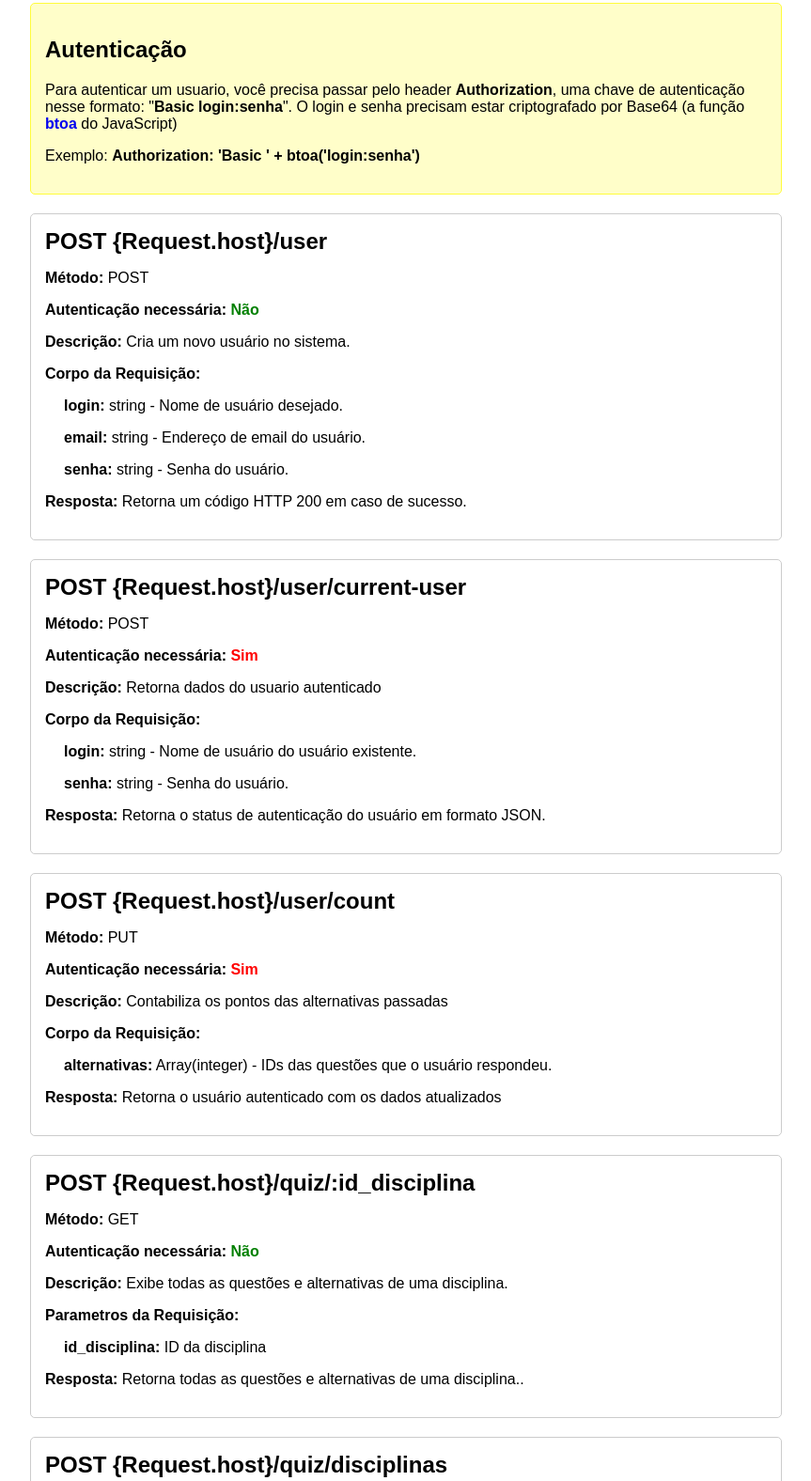
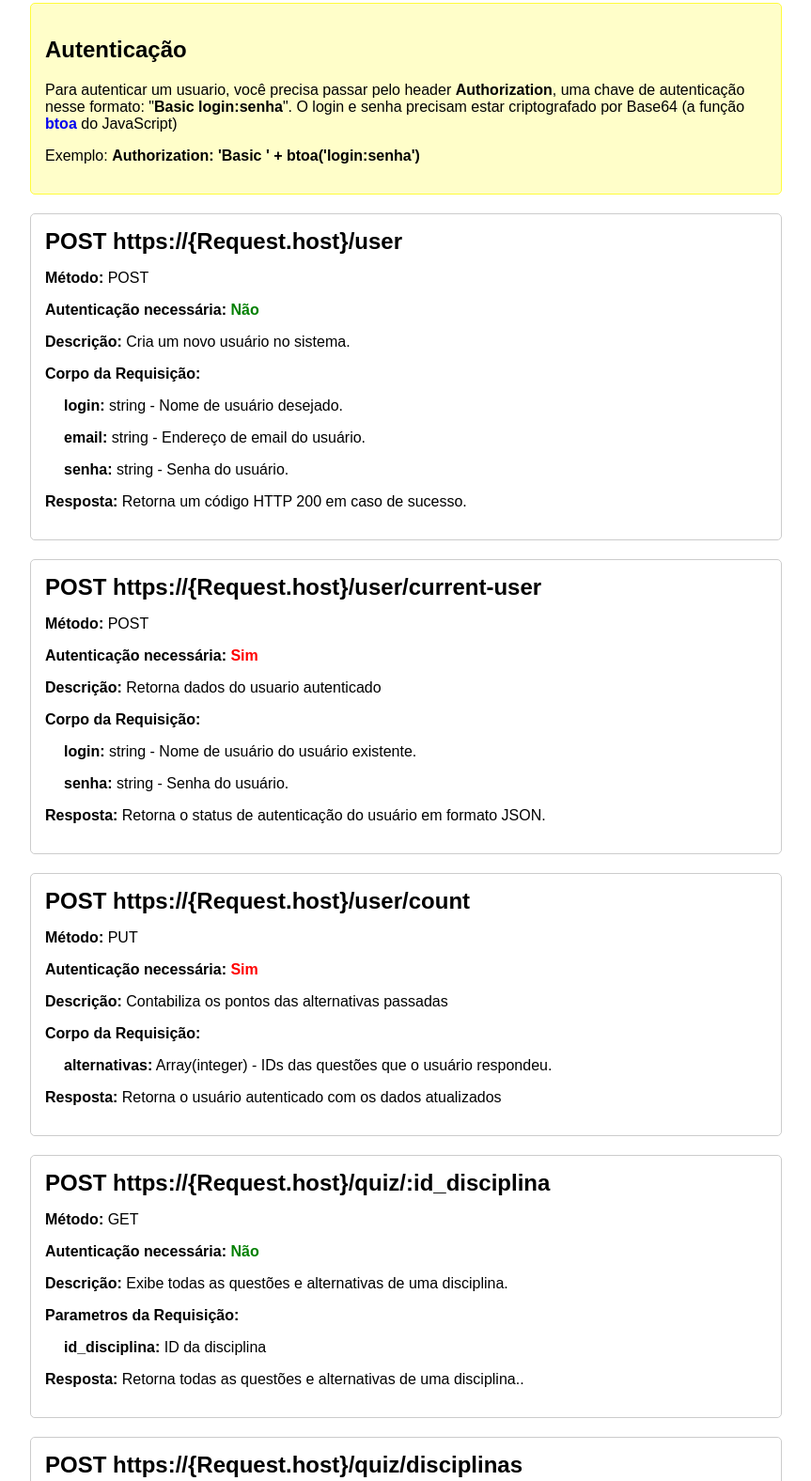
Before and after one commit to ImmaUgc/ETECQuiz, a website: page view/Document.html in a window 1280 px wide. Shown: the part 105-1681 px from the top of the page at 94% size, without its empty margins (208-1071 px from the left). Drawn offline with Linux system fonts and the light colour scheme.

Commit message:
Finalizado (sem workflow)

```diff
--- a/view/Document.html
+++ b/view/Document.html
@@ -29,7 +29,7 @@
     </div>
 
     <div class="endpoint">
-        <h2>POST {Request.host}/user</h2>
+        <h2>POST https://{Request.host}/user</h2>
         <p><strong>Método:</strong> POST</p>
         <p><strong>Autenticação necessária:</strong> <span class="auth-not-required">Não</span></p>
         <p><strong>Descrição:</strong> Cria um novo usuário no sistema.</p>
@@ -43,7 +43,7 @@
     </div>
 
     <div class="endpoint">
-        <h2>POST {Request.host}/user/current-user</h2>
+        <h2>POST https://{Request.host}/user/current-user</h2>
         <p><strong>Método:</strong> POST</p>
         <p><strong>Autenticação necessária:</strong> <span class="auth-required">Sim</span></p>
         <p><strong>Descrição:</strong> Retorna dados do usuario autenticado</p>
@@ -56,7 +56,7 @@
     </div>
 
     <div class="endpoint">
-        <h2>POST {Request.host}/user/count</h2>
+        <h2>POST https://{Request.host}/user/count</h2>
         <p><strong>Método:</strong> PUT</p>
         <p><strong>Autenticação necessária:</strong> <span class="auth-required">Sim</span></p>
         <p><strong>Descrição:</strong> Contabiliza os pontos das alternativas passadas</p>
@@ -68,7 +68,7 @@
     </div>
 
     <div class="endpoint">
-        <h2>POST {Request.host}/quiz/:id_disciplina</h2>
+        <h2>POST https://{Request.host}/quiz/:id_disciplina</h2>
         <p><strong>Método:</strong> GET</p>
         <p><strong>Autenticação necessária:</strong> <span class="auth-not-required">Não</span></p>
         <p><strong>Descrição:</strong> Exibe todas as questões e alternativas de uma disciplina.</p>
@@ -80,7 +80,7 @@
     </div>
 
     <div class="endpoint">
-        <h2>POST {Request.host}/quiz/disciplinas</h2>
+        <h2>POST https://{Request.host}/quiz/disciplinas</h2>
         <p><strong>Método:</strong> GET</p>
         <p><strong>Autenticação necessária:</strong> <span class="auth-not-required">Não</span></p>
         <p><strong>Descrição:</strong> Exibe todas as disciplinas do curso de DS</p>
@@ -88,7 +88,7 @@
     </div>
 
     <div class="endpoint">
-        <h2>POST {Request.host}/quiz/disciplina/:id_disciplina</h2>
+        <h2>POST https://{Request.host}/quiz/disciplina/:id_disciplina</h2>
         <p><strong>Método:</strong> GET</p>
         <p><strong>Autenticação necessária:</strong> <span class="auth-not-required">Não</span></p>
         <p><strong>Descrição:</strong> Exibe uma disciplina</p>
```
